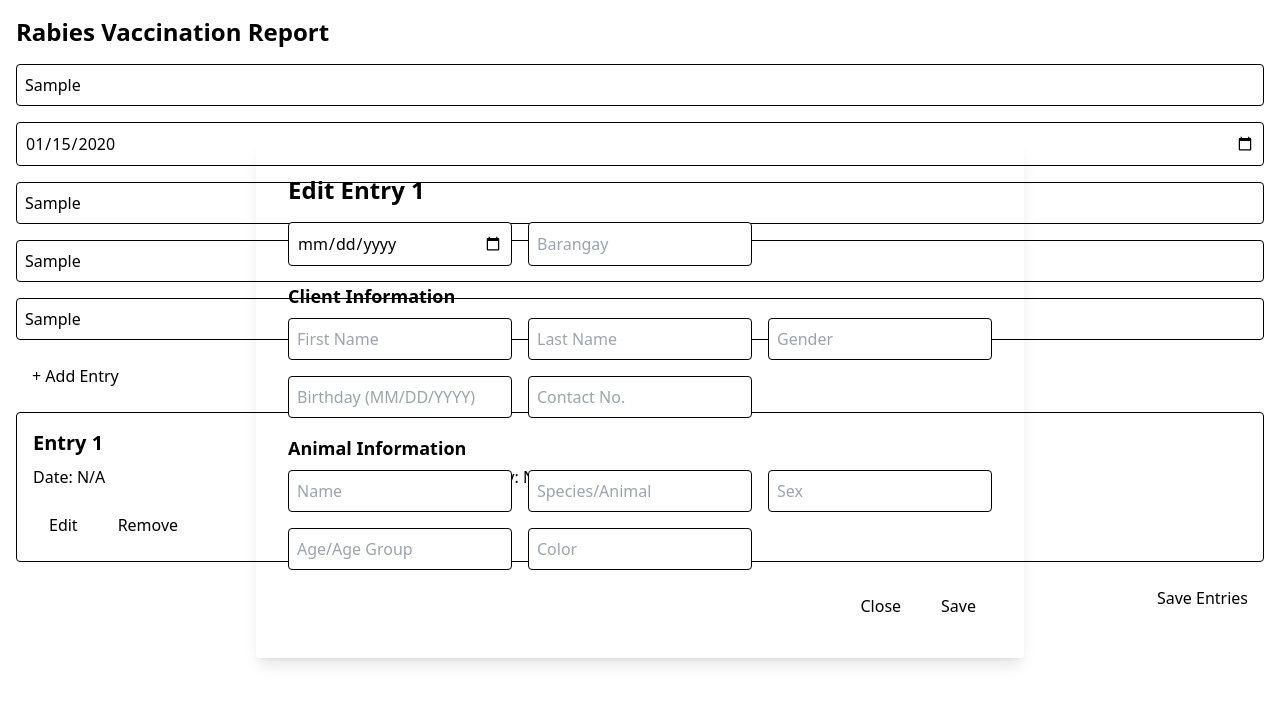
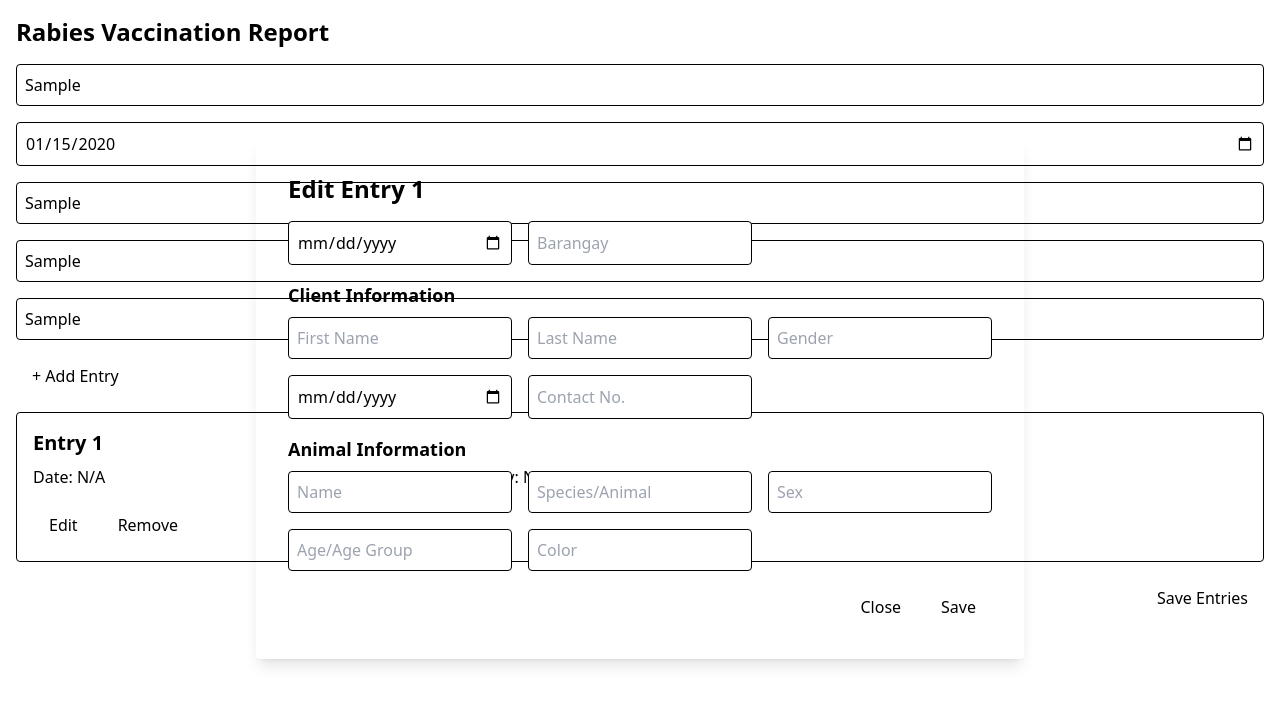
Before and after one commit to TonYacapin/PAAW, a React (Create React App) app in the folder dashboard/: page /Rabies in a window 1280 px wide. Both pictures are taken after typing "Sample", "2020-01-15", "Sample", "Sample", "Sample" into the empty fields and a click on the button "+ Add Entry". Shown: the top 704 px of the page. Built offline with nearby package versions, Linux system fonts and the light colour scheme.

Commit message:
Updated Rabies Form

```diff
--- a/dashboard/src/pages/RABIES/RabiesVaccinationReport.js
+++ b/dashboard/src/pages/RABIES/RabiesVaccinationReport.js
@@ -41,13 +41,25 @@ function RabiesVaccinationReport() {
   };
 
   const removeEntry = (index) => {
+    const confirmDelete = window.confirm('Are you sure you want to remove this entry?');
+    if (confirmDelete) {
+      // Remove the entry
       const newEntries = entries.filter((_, i) => i !== index);
-    setEntries(newEntries);
+
+      // Update entry numbers
+      const updatedEntries = newEntries.map((entry, i) => ({
+        ...entry,
+        no: i + 1
+      }));
+
+      setEntries(updatedEntries);
+
       if (selectedEntry === index) {
         setSelectedEntry(null);
         setIsModalOpen(false);
       } else if (selectedEntry > index) {
         setSelectedEntry(selectedEntry - 1);
+      }
     }
   };
 
@@ -254,8 +266,8 @@ function RabiesVaccinationReport() {
                 className="border p-2 rounded w-full"
               />
               <input
-                type="text"
-                placeholder="Birthday (MM/DD/YYYY)"
+                type="date"
+                placeholder="Birthday"
                 value={entries[selectedEntry].clientInfo.birthday}
                 onChange={(e) =>
                   handleClientInfoChange(selectedEntry, 'birthday', e.target.value)
```
Lines whose indentation alone changed are shown as unchanged.
